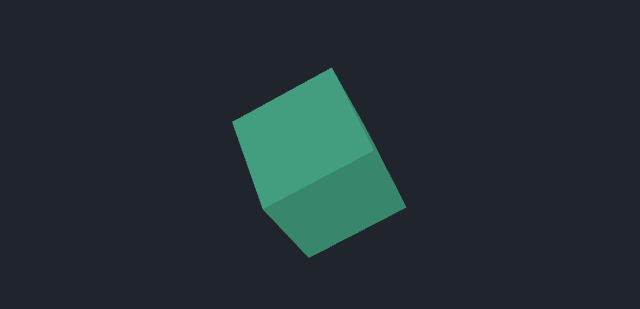
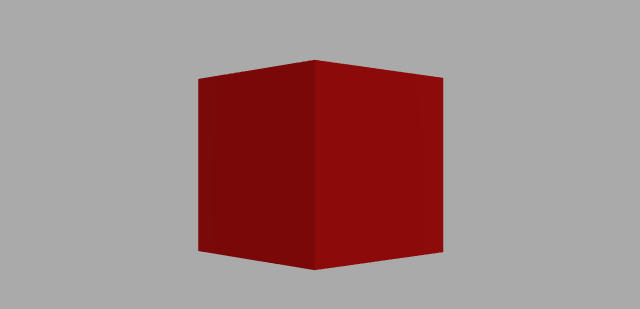
Before and after one commit to summerinsect/ACG_project, a website built with Vite: page index.html in a window 1280 px wide. Shown: the part 235-544 px from the top of the page, without its empty margins (320-960 px from the left). Built offline with nearby package versions, Linux system fonts and the light colour scheme; animation ran at ten frames a second.

Commit message:
remove style.css; add game icon

```diff
--- a/index.html
+++ b/index.html
@@ -2,12 +2,25 @@
 <html lang="en">
     <head>
         <meta charset="UTF-8" />
-    <link rel="icon" type="image/svg+xml" href="/favicon.svg" />
+        <meta name="viewport" content="width=device-width, initial-scale=1, shrink-to-fit=no">
         <meta name="viewport" content="width=device-width, initial-scale=1.0" />
+        <link rel="icon" type="image/png" href="/game-icon.svg"/>
         <title>mywebgame</title>
+        <style>
+            body {
+                margin: 0;
+                padding: 0;
+            }
+        </style>
     </head>
     <body>
-    <div id="app"></div>
-    <script type="module" src="/src/main.js"></script>
+        <script type="module">
+            import { App } from './src/main.js';
+
+            document.addEventListener('DOMContentLoaded', () => {
+                const app = new App();
+                window.app = app;
+            });
+        </script>
     </body>
 </html>
--- a/src/main.js
+++ b/src/main.js
@@ -1,86 +1,54 @@
-import './style.css'
+// import './style.css'
 import * as THREE from 'three'
+import { OrbitControls } from 'three/addons/controls/OrbitControls.js';
 
-// Create Scene
-const scene = new THREE.Scene()
-scene.background = new THREE.Color(0x20242c)
+class App {
+    constructor() {
+        const container = document.createElement('div');
+        document.body.appendChild(container);
 
-// Create Camera
-const camera = new THREE.PerspectiveCamera(
-    60,
-    window.innerWidth / window.innerHeight,
-    0.1,
-    100
-)
+        this.camera = new THREE.PerspectiveCamera(60, window.innerWidth / window.innerHeight, 0.1, 100);
+        this.camera.position.set(0, 0, 4);
 
-camera.position.set(3, 2, 5)
-camera.lookAt(0, 0, 0)
+        this.scene = new THREE.Scene();
+        this.scene.background = new THREE.Color(0xaaaaaa);
 
-// Create Renderer
-const renderer = new THREE.WebGLRenderer({
-    antialias: true
-})
+        const ambient = new THREE.HemisphereLight(0xffffff, 0xbbbbff, 0.3);
+        this.scene.add(ambient);
 
-renderer.setSize(
-    window.innerWidth,
-    window.innerHeight
-)
+        const light = new THREE.DirectionalLight();
+        light.position.set(0.2, 1, 1);
+        this.scene.add(light);
 
-renderer.setPixelRatio(
-    Math.min(window.devicePixelRatio, 2)
-)
+        this.renderer = new THREE.WebGLRenderer({ antialias: true });
+        this.renderer.setPixelRatio(window.devicePixelRatio);
+        this.renderer.setSize(window.innerWidth, window.innerHeight);
+        container.appendChild(this.renderer.domElement);
 
-document.querySelector('#app')
-    .appendChild(renderer.domElement)
+        const geometry = new THREE.BoxGeometry();
+        const material = new THREE.MeshStandardMaterial({ color: 0xFF0000 });
 
-// Create Light
-const light = new THREE.DirectionalLight(
-    0xffffff,
-    2
-)
+        this.mesh = new THREE.Mesh(geometry, material);
 
-light.position.set(5, 5, 5)
-scene.add(light)
+        this.scene.add(this.mesh);
 
-scene.add(
-    new THREE.AmbientLight(0xffffff, 1)
-)
+        const controls = new OrbitControls(this.camera, this.renderer.domElement);
 
-// Create Cube
-const geometry = new THREE.BoxGeometry()
+        this.renderer.setAnimationLoop(this.render.bind(this));
 
-const material = new THREE.MeshStandardMaterial({
-    color: 0x44aa88
-})
+        window.addEventListener('resize', this.resize.bind(this));
+    }
 
-const cube = new THREE.Mesh(
-    geometry,
-    material
-)
+    resize() {
+        this.camera.aspect = window.innerWidth / window.innerHeight;
+        this.camera.updateProjectionMatrix();
+        this.renderer.setSize(window.innerWidth, window.innerHeight);
+    }
 
-scene.add(cube)
-
-// Animation Loop
-function animate() {
-    requestAnimationFrame(animate)
-
-    cube.rotation.x += 0.01
-    cube.rotation.y += 0.01
-
-    renderer.render(scene, camera)
+    render() {
+        this.mesh.rotateY(0.01);
+        this.renderer.render(this.scene, this.camera);
+    }
 }
 
-animate()
-
-// Window Resize
-window.addEventListener('resize', () => {
-    camera.aspect =
-        window.innerWidth / window.innerHeight
-
-    camera.updateProjectionMatrix()
-
-    renderer.setSize(
-        window.innerWidth,
-        window.innerHeight
-    )
-})
+export { App };
--- a/src/style.css
+++ /dev/null
@@ -1,16 +0,0 @@
-* {
-    box-sizing: border-box;
-}
-
-html,
-body,
-#app {
-    width: 100%;
-    height: 100%;
-    margin: 0;
-    overflow: hidden;
-}
-
-canvas {
-    display: block;
-}
```
Also changed, not shown: public/game-icon.svg (added). Lines whose indentation alone changed are shown as unchanged.
